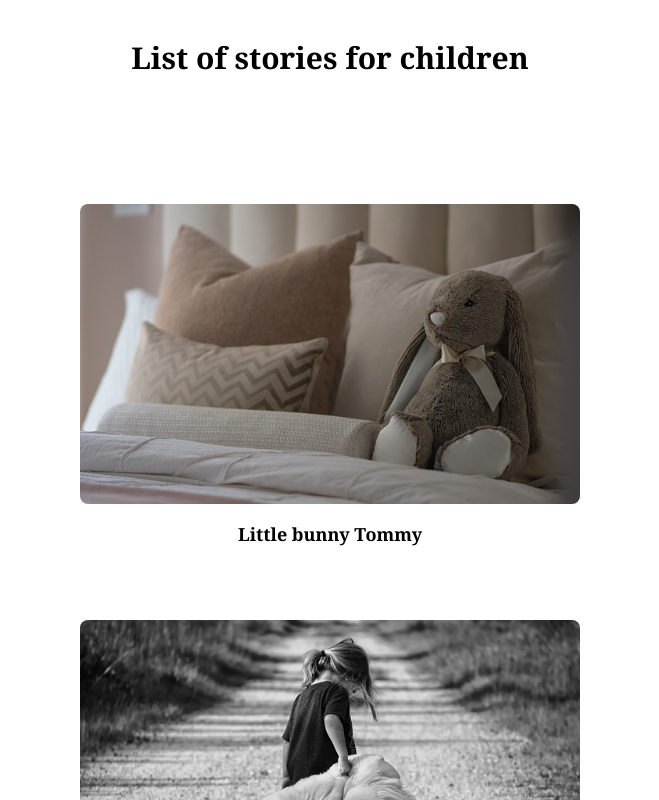
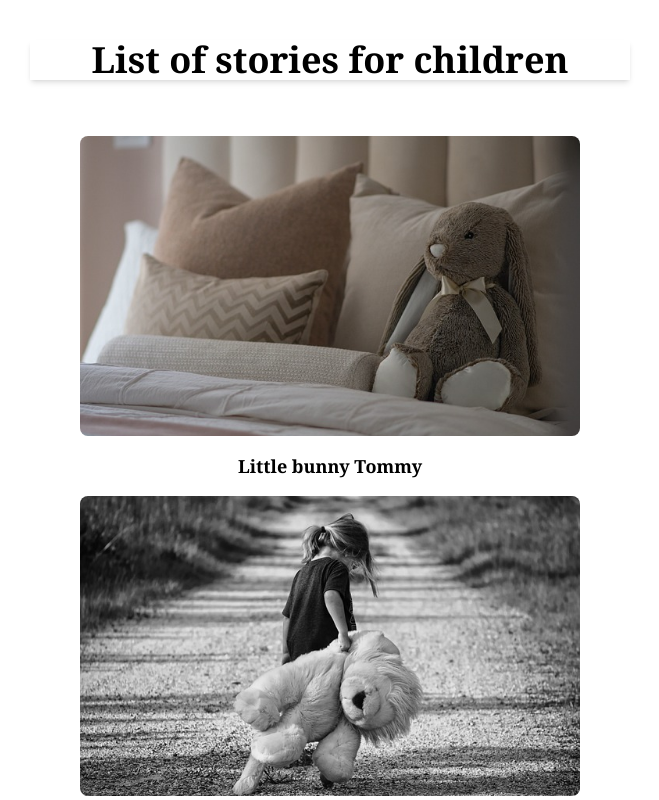
Before and after one commit to JolantaWro/learn, a Next.js app: page /story/baby in a window 1280 px wide. Shown: the top 800 px of the page, without its empty margins (310-969 px from the left). Built offline with nearby package versions, Linux system fonts and the light colour scheme.

Commit message:
change styles

```diff
--- a/app/story/baby/page.tsx
+++ b/app/story/baby/page.tsx
@@ -8,9 +8,9 @@ export default function BabyMain() {
     return (
         <>
             <div className="px-30 py-10 flex flex-col items-center gap-10">
-                <h1 className="text-3xl text-center font-bold">List of stories for children</h1>
+                <h1 className="text-4xl text-center font-bold  shadow-md w-[600px] ">List of stories for children</h1>
 
-                <div className='px-4 mt-8'>
+                <div className='px-4'>
                     {
                         BabyStoryData.map((data, index) => (
                             <Story1Element
@@ -38,11 +38,11 @@ type StoryProps = {
 
 const Story1Element = ({ imageUrl, href, title }: StoryProps) => {
     return (
-        <div className='grid grid-cols-4 pt-10'>
-            <Link href={href} className="xs:col-span-4 p-4 col-span-8">
-                <div className='flex flex-col gap-4'>
+        <div className='grid grid-cols-4'>
+            <Link href={href} className="xs:col-span-4 col-span-8">
+                <div className='flex flex-col gap-y-4 pt-4'>
                     <Image className="xs:h-60 h-[300px] rounded-lg object-cover w-[500px]" alt="" src={imageUrl} />
-                    <h3 className='font-bold text-lg text-center'>{title}</h3>
+                    <h3 className='font-bold text-lg text-center '>{title}</h3>
                 </div>
             </Link>
         </div>
```
